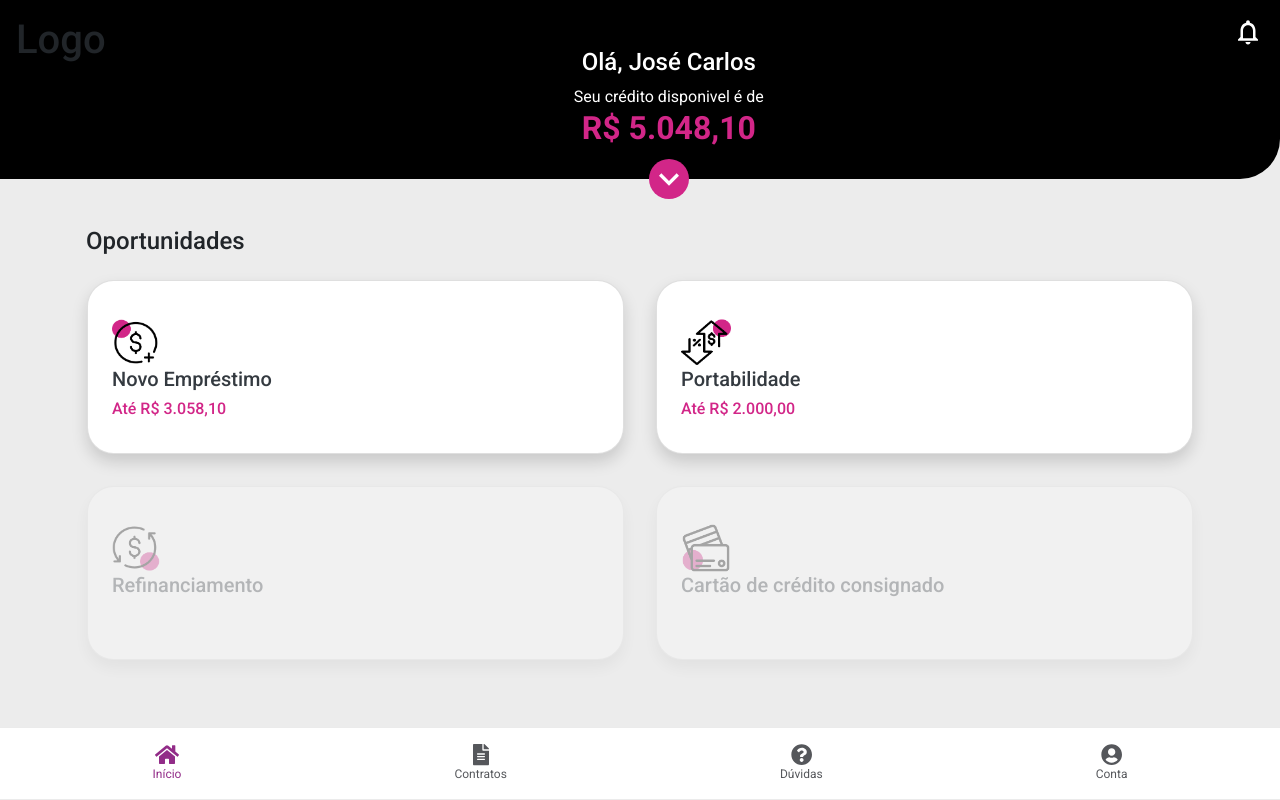
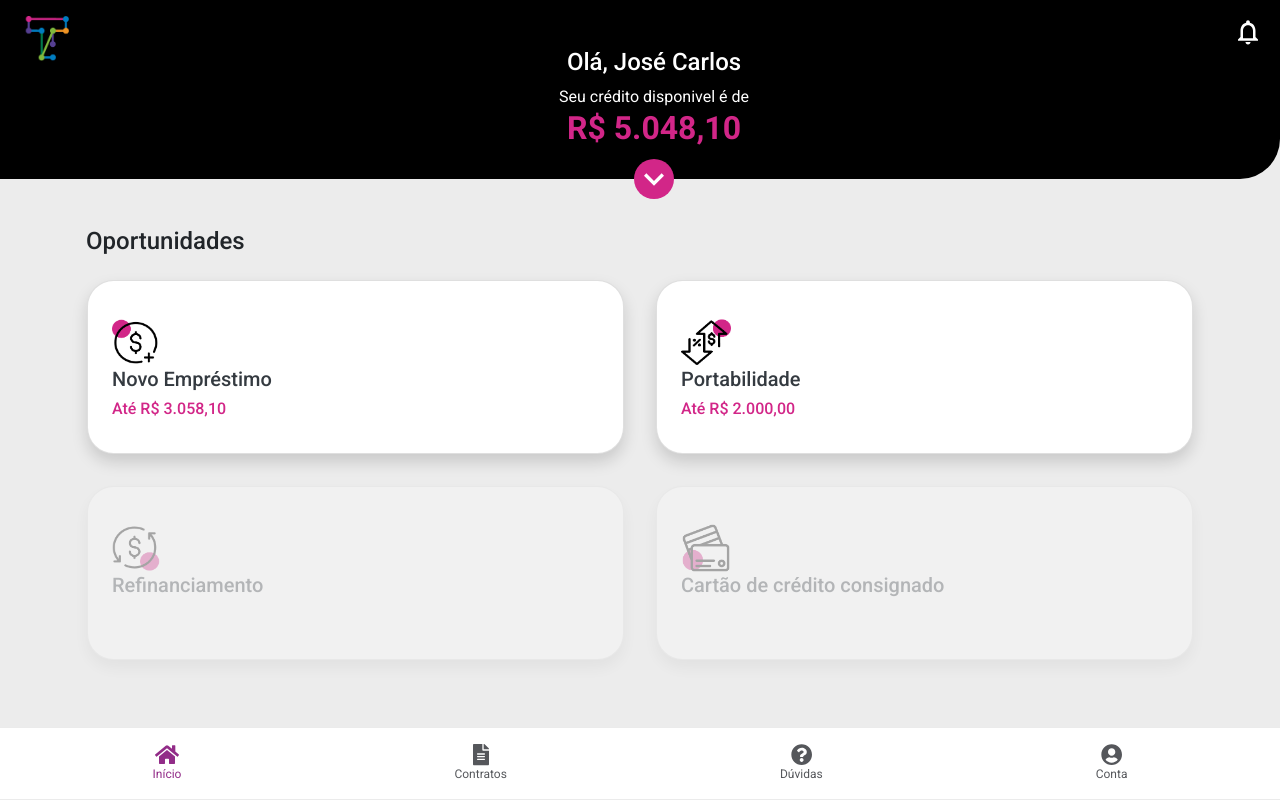
Before and after one commit to enovarsolutions/frontend-challenge, a React (Create React App) app: page / in a window 1280 px wide. Built offline with nearby package versions, Linux system fonts and the light colour scheme.

Commit message:
Ajusta logo

```diff
--- a/src/components/Header/index.js
+++ b/src/components/Header/index.js
@@ -11,7 +11,7 @@ const Header = () => {
       id="header-container"
       className="d-flex justify-content-between bg-black"
     >
-      <h1 className="p-3 mb-auto">Logo</h1>
+      <div id="logo" className="m-3"></div>
       <div className="pt-5 flex-grow-1 text-center text-white">
         <h4>Olá, José Carlos</h4>
         <p className="mb-0">Seu crédito disponivel é de</p>
--- a/src/components/Header/style.css
+++ b/src/components/Header/style.css
@@ -1,5 +1,14 @@
 #header-container {
   border-bottom-right-radius: 40px;
+}
+
+#logo {
+  width: 45pt;
+  height: 34pt;
+  background: url("../../assets/img/tudo-logo.png") no-repeat left center;
+  background-size: 122px 51px;
+  background-repeat: no-repeat;
+  background-position: right -70px top -3px;
 }
 
 .arrow-container {
```
